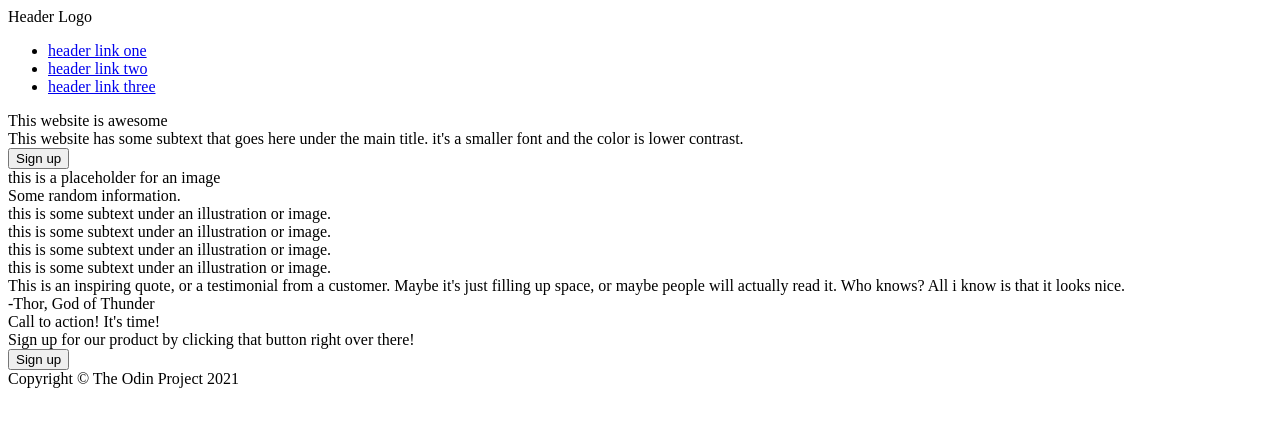
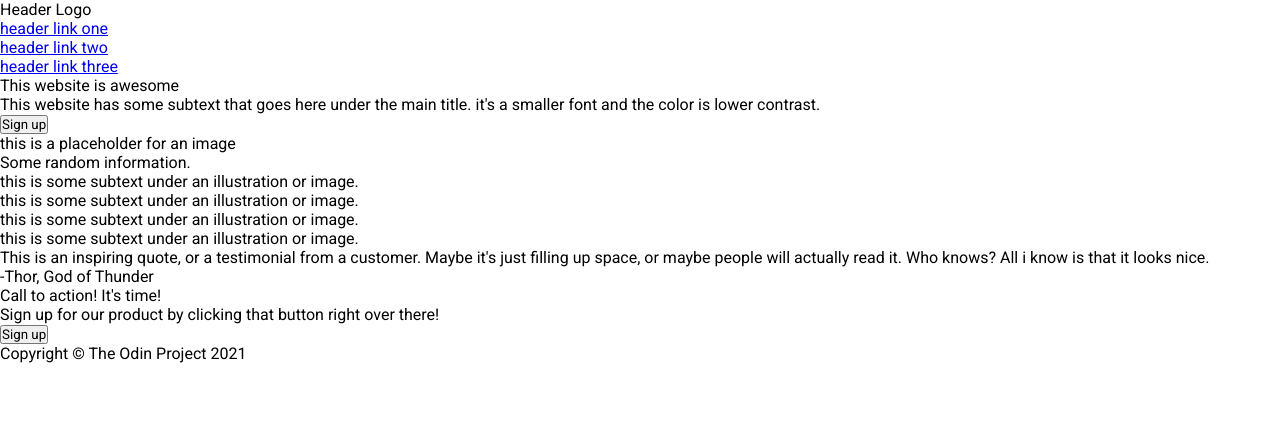
Before and after one commit to GraceMarachi/odin-landing-page, a plain HTML site: page index.html in a window 1280 px wide. Drawn offline with Linux system fonts and the light colour scheme.

Commit message:
Add base page styles
Set the global font and page dimensions
Add the foundational styles needed before building individual sections.
Embed the Roboto font from Google Fonts in the HTML document for use throughout the page.

```diff
--- a/index.html
+++ b/index.html
@@ -4,6 +4,9 @@
     <meta charset="UTF-8">
     <meta name="viewport" content="width=device-width, initial-scale=1.0">
     <title>Project: Landing Page</title>
+    <link rel="preconnect" href="https://fonts.googleapis.com">
+<link rel="preconnect" href="https://fonts.gstatic.com" crossorigin>
+<link href="https://fonts.googleapis.com/css2?family=Roboto:ital,wght@0,100..900;1,100..900&display=swap" rel="stylesheet">
     <link rel="stylesheet" href="styles.css">
 </head>
 <body>
--- a/styles.css
+++ b/styles.css
@@ -0,0 +1,6 @@
+* {
+    margin: 0;
+    padding: 0;
+    box-sizing: border-box;
+    font-family: "Roboto", sans-serif;
+}
```
